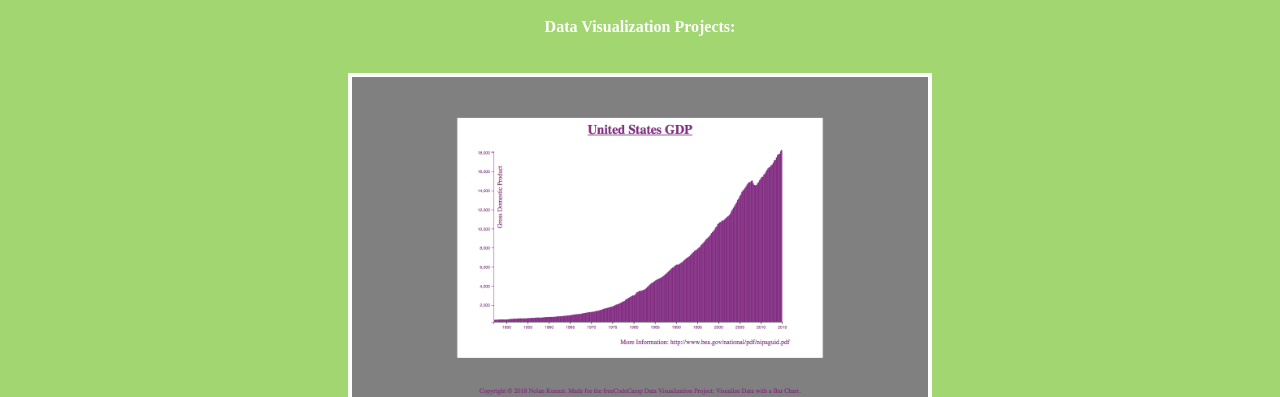
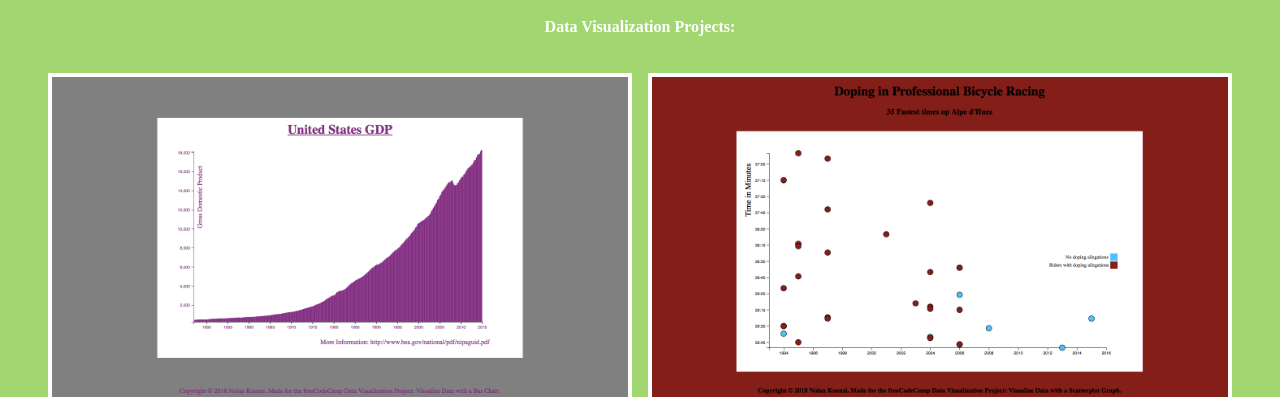
Before and after one commit to NolanKuenzi/portfolioSite, a plain HTML site: page index.html in a window 1280 px wide. Shown: the part 2701-3098 px from the top of the page. Drawn offline with Linux system fonts and the light colour scheme.

Commit message:
Layout Update

```diff
--- a/index.html
+++ b/index.html
@@ -103,7 +103,14 @@
 				<img src="Portfolio_Images/Bar_Chart.png" class="thumbnailImg"></a>
 				<h5 class="thumbnailText">Bar Chart</h5>
 			</div>
-		</div> <!-- One of two thumbnails -->
+			<div class="imgDiv"><a href="https://nolankuenzi.github.io/d3Scatterplot/" target="_blank">
+				<img src="Portfolio_Images/Scatterplot_Graph.png" class="thumbnailImg"></a>
+				<h5 class="thumbnailText">Scatterplot Graph</h5>
+			</div>
+		</div>
+		<!--
+		<div class="row">
+		</div> Start New Row Here-->
 
 	</div> <!-- Portfolio End -->
 
```
Also changed, not shown: Portfolio_Images/Scatterplot_Graph.png (added).
